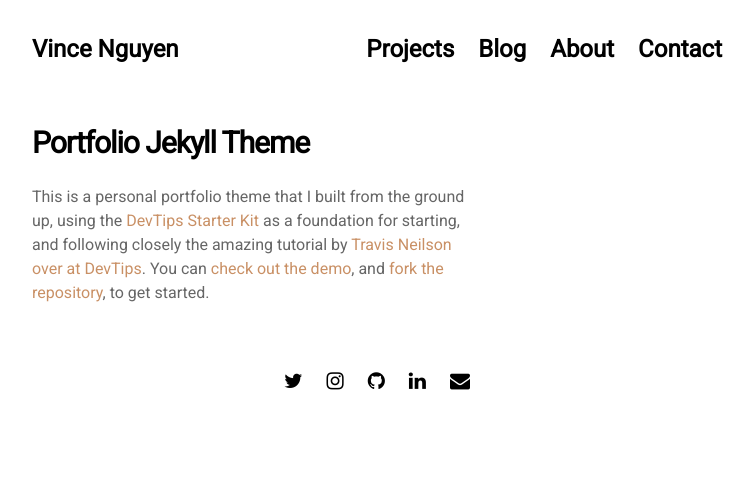
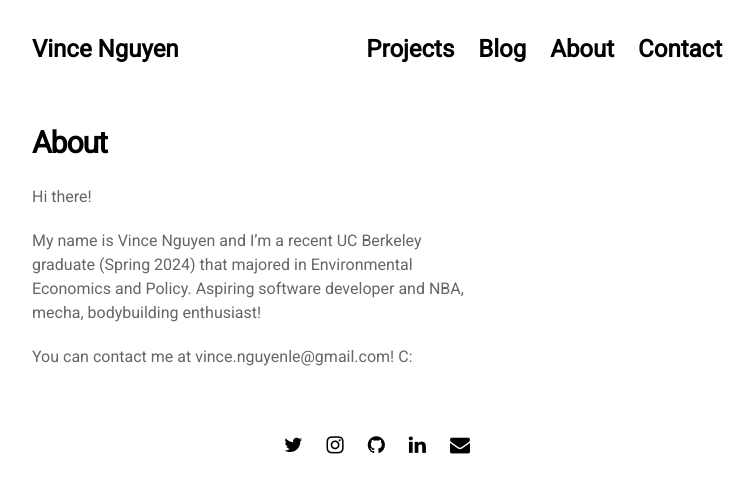
Before and after one commit to vince-ngu/vince-ngu.github.io, a Jekyll site: the page built from docs/pages/about.md, in a window 1280 px wide. Shown: the top 493 px of the page, without its empty margins (263-1017 px from the left). Built offline with Jekyll 4.4.1, drawn with Linux system fonts in a browser that asks for light colours; nearby versions of some CDN libraries.

Commit message:
some changes to about and contact

```diff
--- a/docs/pages/about.md
+++ b/docs/pages/about.md
@@ -4,6 +4,10 @@ title: About
 permalink: /about
 ---
 
-# Portfolio Jekyll Theme
+# About
 
-This is a personal portfolio theme that I built from the ground up, using the [DevTips Starter Kit](http://devtipsstarterkit.com/) as a foundation for starting, and following closely the amazing tutorial by [Travis Neilson over at DevTips](https://www.youtube.com/watch?v=T6jKLsxbFg4&list=PL0CB3OvPhDA_STygmp3sDenx3UpdOMk7P). You can [check out the demo](lenpaul.github.io/portfolio-jekyll-theme/), and [fork the repository](https://github.com/LeNPaul/portfolio-jekyll-theme/fork), to get started.
+Hi there!
+
+My name is Vince Nguyen and I'm a recent UC Berkeley graduate (Spring 2024) that majored in Environmental Economics and Policy. Aspiring software developer and NBA, mecha, bodybuilding enthusiast!
+
+You can contact me at vince.nguyenle@gmail.com! C:
```
Also changed, not shown: docs/pages/contact.md (+1 -1 lines), 2 other files.
